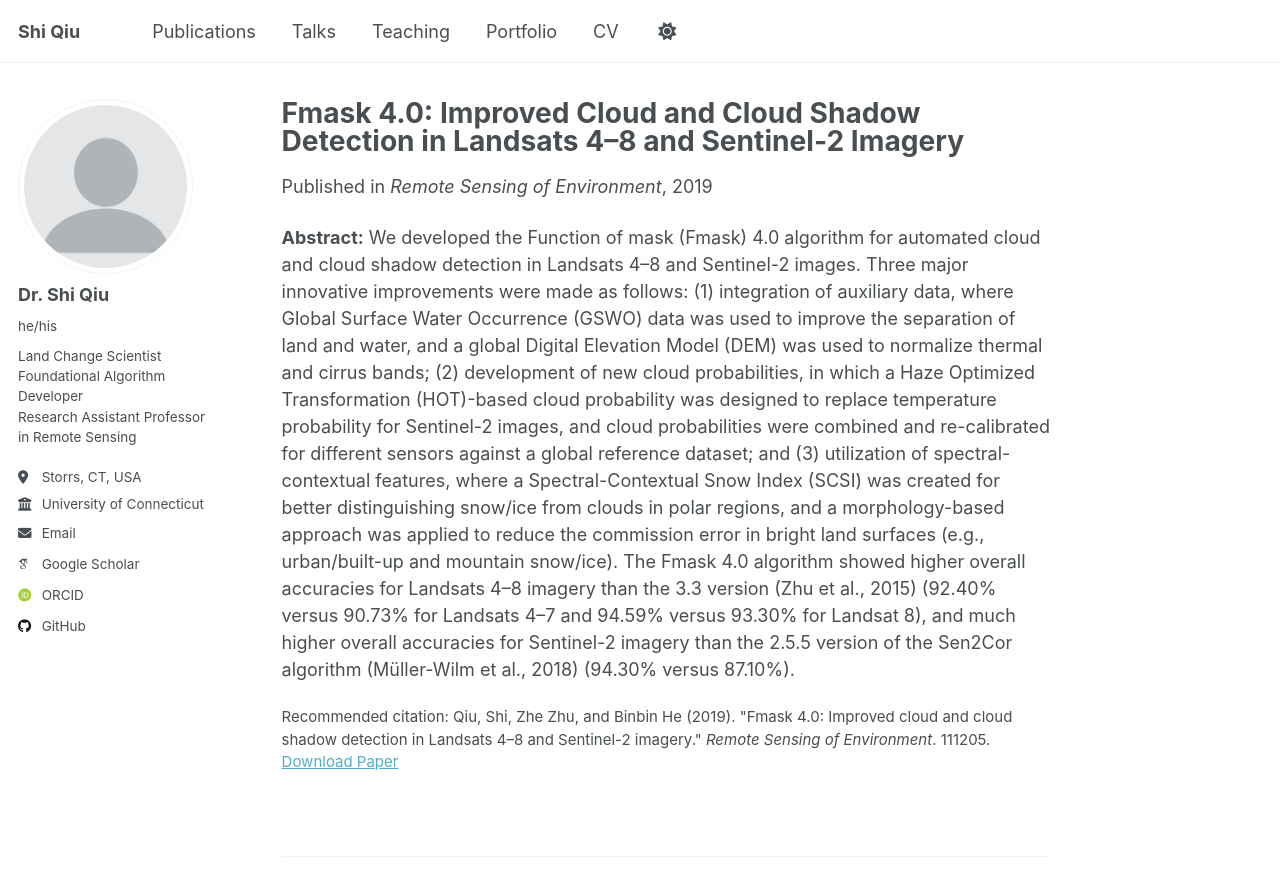
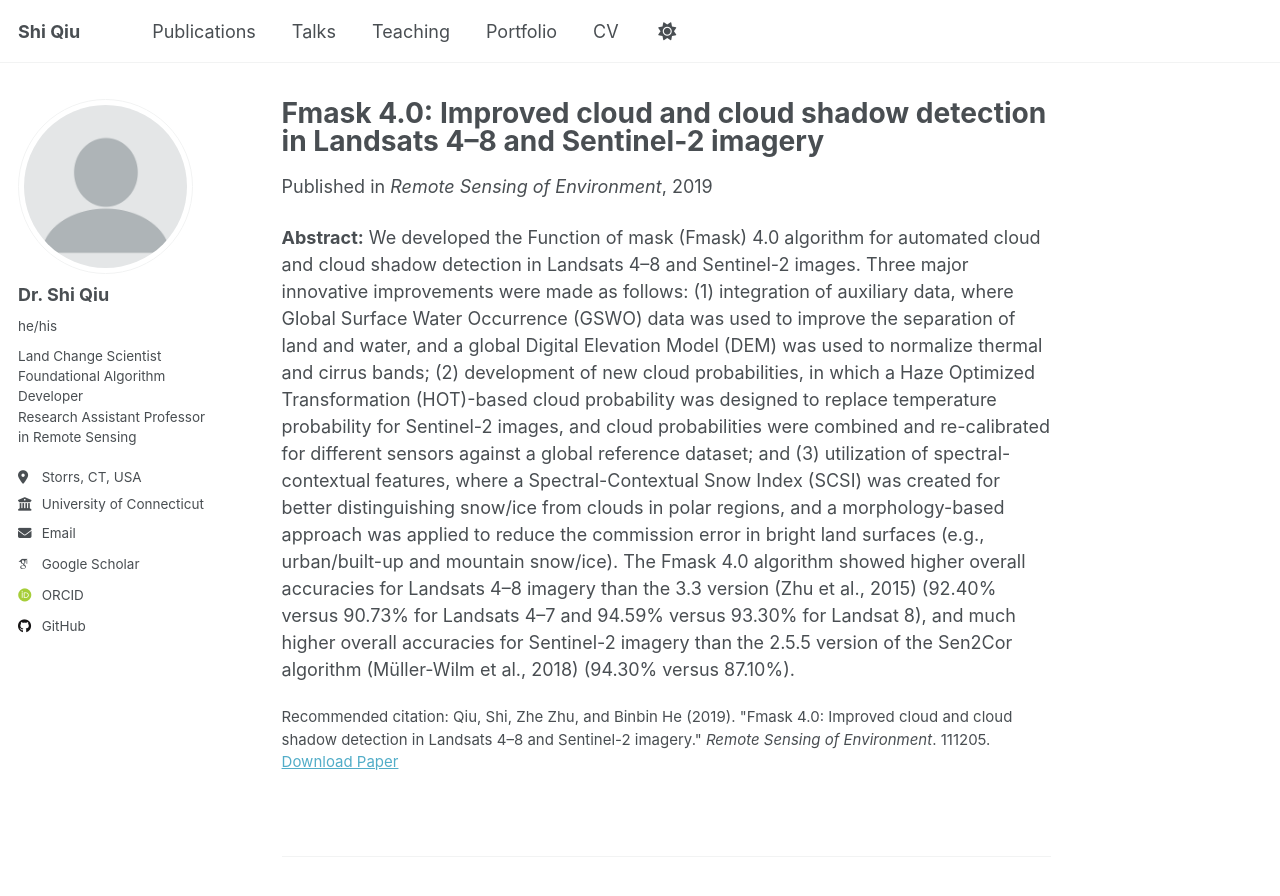
Before and after one commit to shi-eo/shi-eo.github.io, a Jekyll site: the page built from _publications/2019-fmask4.md, in a window 1280 px wide and 900 px high. Shown: the top 896 px of the window. Built offline with Jekyll 4.4.1, drawn with Linux system fonts in a browser that asks for light colours; some web fonts are replaced; a script that is not in the unit is left out.

```diff
--- a/_publications/2019-fmask4.md
+++ b/_publications/2019-fmask4.md
@@ -1,5 +1,5 @@
 ---
-title: "Fmask 4.0: Improved Cloud and Cloud Shadow Detection in Landsats 4–8 and Sentinel-2 Imagery"
+title: "Fmask 4.0: Improved cloud and cloud shadow detection in Landsats 4–8 and Sentinel-2 imagery"
 collection: publications
 category: manuscripts
 permalink: /publication/2019-fmask4
```
